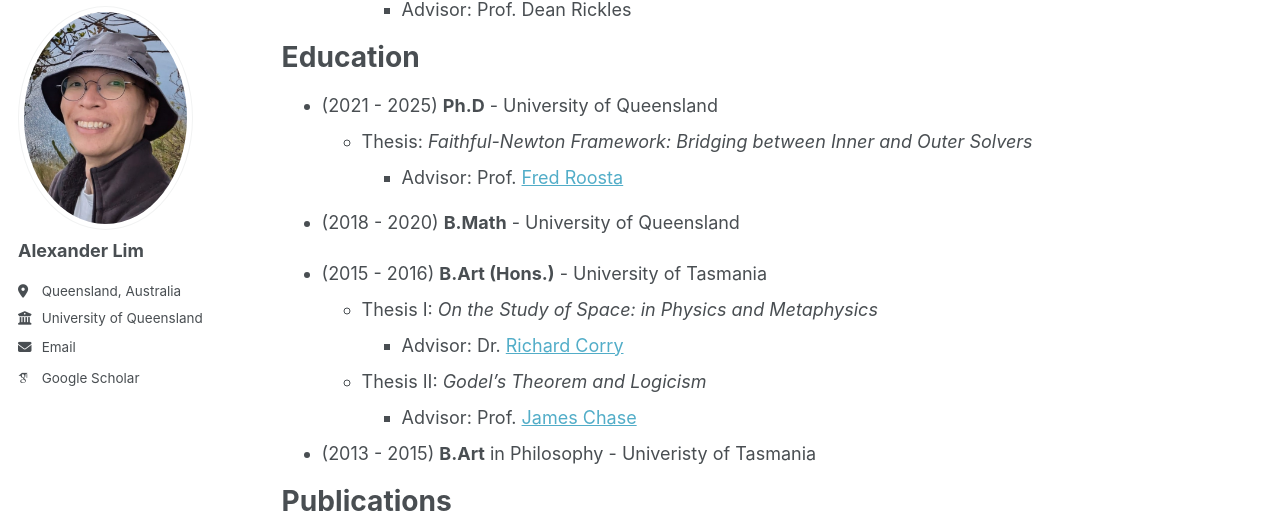
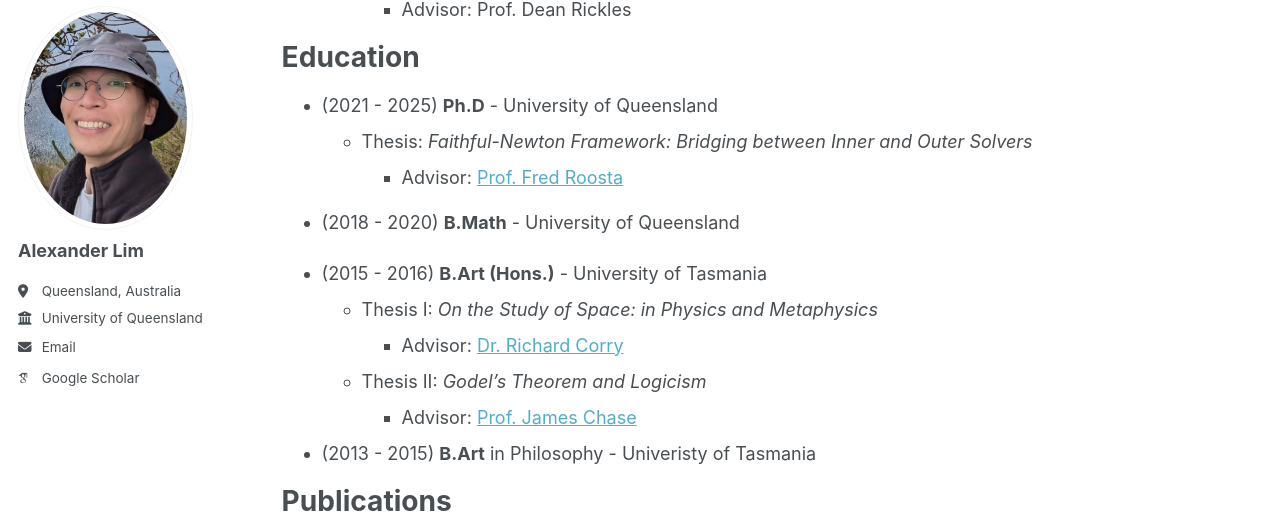
Before and after one commit to Alexander-Lim-KJ/alexander-lim, a Jekyll site: the page built from _pages/cv.md, in a window 1280 px wide and 900 px high, scrolled down 438 px. Shown: the part 93-608 px from the top of the window. Built offline with Jekyll 4.4.1, drawn with Linux system fonts in a browser that asks for light colours; some web fonts are replaced.

Commit message:
ISM Update again

```diff
--- a/_pages/cv.md
+++ b/_pages/cv.md
@@ -30,15 +30,15 @@ Education
 ======
 * (2021 - 2025) **Ph.D** - University of Queensland
   * Thesis: *Faithful-Newton Framework: Bridging between Inner and Outer Solvers*
-    * Advisor: Prof. [Fred Roosta](https://people.smp.uq.edu.au/FredRoosta/index.html)
+    * Advisor: [Prof. Fred Roosta](https://people.smp.uq.edu.au/FredRoosta/index.html)
 
 * (2018 - 2020) **B.Math** - University of Queensland
 
 * (2015 - 2016) **B.Art (Hons.)** - University of Tasmania
   * Thesis I: *On the Study of Space: in Physics and Metaphysics*
-    * Advisor: Dr. [Richard Corry](https://discover.utas.edu.au/Richard.Corry)
+    * Advisor: [Dr. Richard Corry](https://discover.utas.edu.au/Richard.Corry)
   * Thesis II: *Godel's Theorem and Logicism*
-    * Advisor: Prof. [James Chase](https://discover.utas.edu.au/James.Chase)
+    * Advisor: [Prof. James Chase](https://discover.utas.edu.au/James.Chase)
 
 * (2013 - 2015) **B.Art** in Philosophy - Univeristy of Tasmania
 
```
Also changed, not shown: _pages/about.md (+1 -2 lines).
